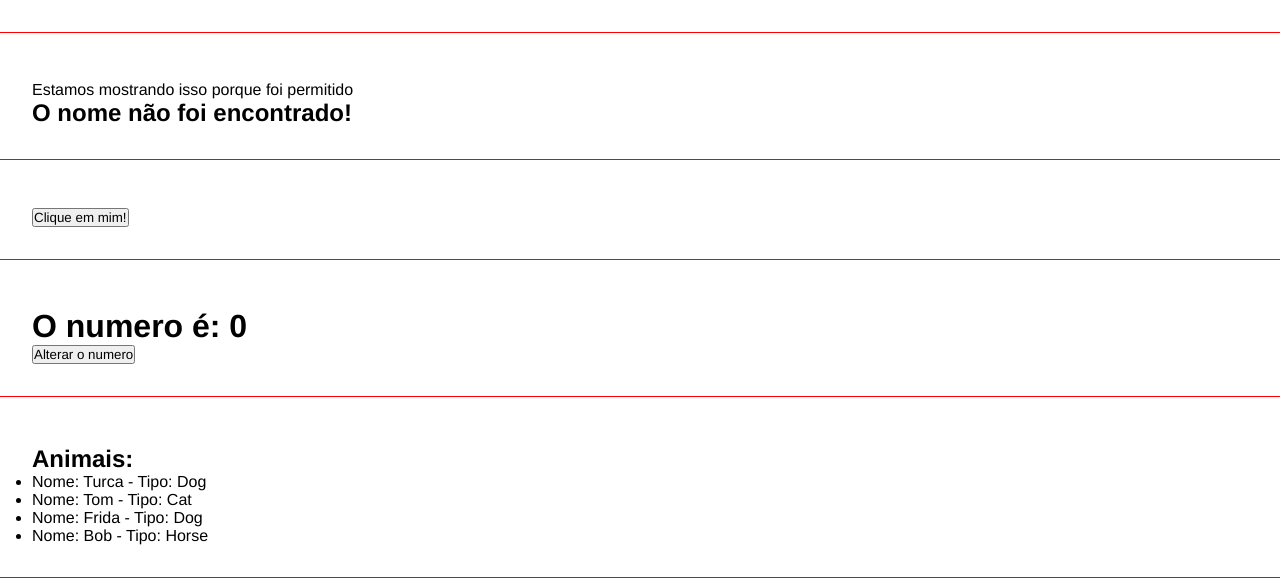
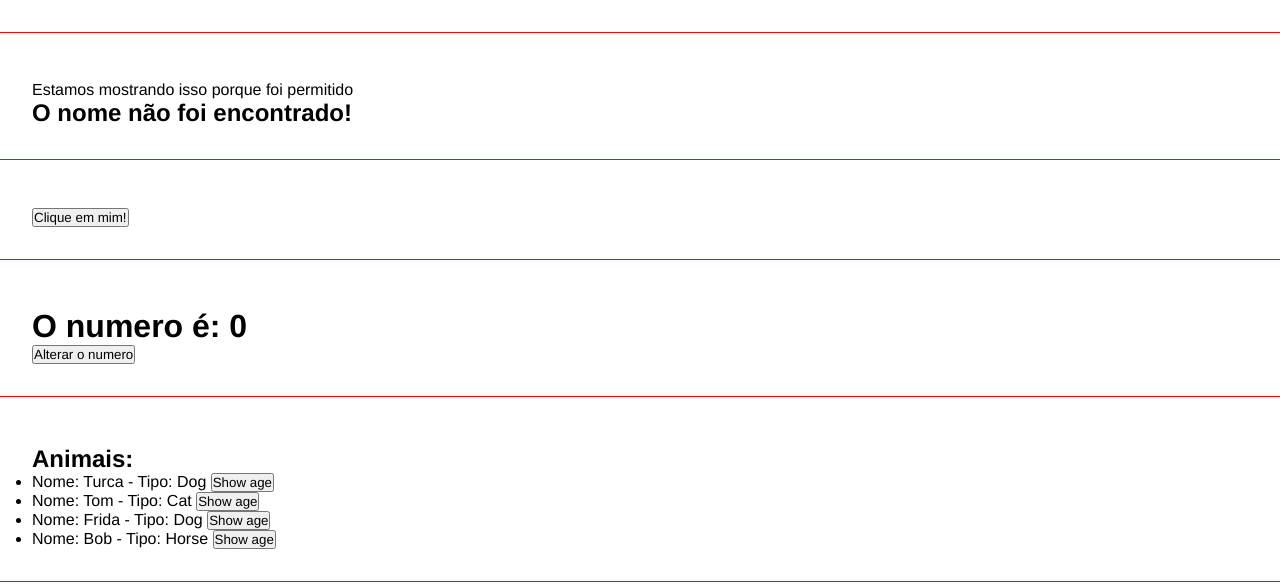
Before and after one commit to DankaFreitas/projeto-angular, an Angular app: page / in a window 1280 px wide. Shown: the part 683-1271 px from the top of the page. Built offline with nearby package versions, Linux system fonts and the light colour scheme.

Commit message:
interfaces no Angular

```diff
--- /dev/null
+++ b/src/app/Animal.ts
@@ -0,0 +1,6 @@
+export interface Animal {
+    name: string
+    type: string
+    age: number
+
+}
--- a/src/app/components/list-render/list-render.component.html
+++ b/src/app/components/list-render/list-render.component.html
@@ -3,6 +3,8 @@
     <ul>
         <li *ngFor="let animal of animals">
             Nome: {{ animal.name }} - Tipo: {{ animal.type}}
+            <button (click)="showAge(animal)">Show age</button>
         </li>
     </ul>
+    <h3>{{ animalDetails }}</h3>
 </div>
--- a/src/app/components/list-render/list-render.component.ts
+++ b/src/app/components/list-render/list-render.component.ts
@@ -1,4 +1,6 @@
 import { Component } from '@angular/core';
+
+import { Animal } from 'src/app/Animal';
 
 @Component({
   selector: 'app-list-render',
@@ -6,17 +8,21 @@
   styleUrls: ['./list-render.component.css']
 })
 export class ListRenderComponent {
-  animals = [
-    { name: 'Turca', type: 'Dog' },
-    { name: 'Tom', type: 'Cat' },
-    { name: 'Frida', type: 'Dog' },
-    { name: 'Bob', type: 'Horse' }
+  animals: Animal[] = [
+    { name: 'Turca', type: 'Dog', age: 4 },
+    { name: 'Tom', type: 'Cat', age: 10 },
+    { name: 'Frida', type: 'Dog', age: 5 },
+    { name: 'Bob', type: 'Horse', age: 1 }
   ]
+
+  animalDetails = ''
 
   constructor() { }
 
-  ngOnInit(): void {
+  ngOnInit(): void {}
 
+  showAge(animal: Animal){
+    this.animalDetails = `O pet ${animal.name} tem ${animal.age} anos!`;
   }
 
 }
```
